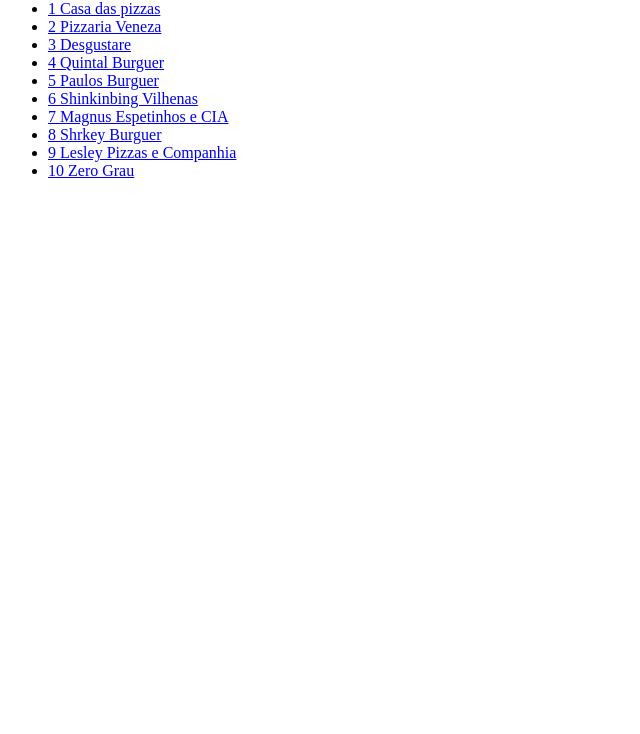
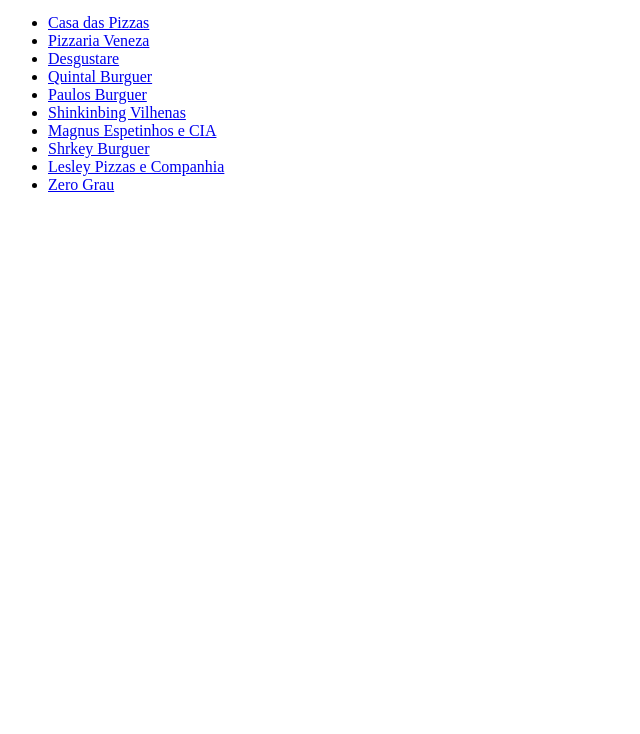
Before and after one commit to mARCOSFREITAS1/projeto1, a plain HTML site: page restaurantes.html in a window 1280 px wide. Shown: the part 66-800 px from the top of the page, without its empty margins (0-640 px from the left). Drawn offline with Linux system fonts and the light colour scheme.

Commit message:
Update restaurantes.html

```diff
--- a/restaurantes.html
+++ b/restaurantes.html
@@ -1,20 +1,22 @@
+<!DOCTYPE html>
 <html>
   <head>
+    <title>Lista de Restaurantes</title>
     <link href="styles.css" rel="stylesheet">
   </head>
   <body>
-    <h1>Lista de Restaurante</h1>
+    <h1>Lista de Restaurantes</h1>
     <ul>
-      <li><a href="https://www.southparkstudios.com.br/seasons/south-park/s6x4l8/temporada-10">1 Casa das pizzas</a></li>
-      <li><a href="https://www.southparkstudios.com.br/seasons/south-park/s6x4l8/temporada-10">2 Pizzaria Veneza</a></li>
-      <li><a href="https://www.southparkstudios.com.br/seasons/south-park/s6x4l8/temporada-10">3 Desgustare</a></li>
-      <li><a href="https://www.southparkstudios.com.br/seasons/south-park/s6x4l8/temporada-10">4 Quintal Burguer</a></li>
-      <li><a href="https://www.southparkstudios.com.br/seasons/south-park/s6x4l8/temporada-10">5 Paulos Burguer</a></li>
-      <li><a href="https://www.southparkstudios.com.br/seasons/south-park/s6x4l8/temporada-10">6 Shinkinbing Vilhenas</a></li>
-      <li><a href="https://www.southparkstudios.com.br/seasons/south-park/s6x4l8/temporada-10">7 Magnus Espetinhos e CIA</a></li>
-      <li><a href="https://www.southparkstudios.com.br/seasons/south-park/s6x4l8/temporada-10">8 Shrkey Burguer</a></li>
-      <li><a href="https://www.southparkstudios.com.br/seasons/south-park/s6x4l8/temporada-10">9 Lesley Pizzas e Companhia</a></li>
-      <li><a href="https://www.southparkstudios.com.br/seasons/south-park/s6x4l8/temporada-10">10 Zero Grau</a></li>
+      <li><a href="https://www.southparkstudios.com.br">Casa das Pizzas</a></li>
+      <li><a href="https://www.southparkstudios.com.br">Pizzaria Veneza</a></li>
+      <li><a href="https://www.southparkstudios.com.br">Desgustare</a></li>
+      <li><a href="https://www.southparkstudios.com.br">Quintal Burguer</a></li>
+      <li><a href="https://www.southparkstudios.com.br">Paulos Burguer</a></li>
+      <li><a href="https://www.southparkstudios.com.br">Shinkinbing Vilhenas</a></li>
+      <li><a href="https://www.southparkstudios.com.br">Magnus Espetinhos e CIA</a></li>
+      <li><a href="https://www.southparkstudios.com.br">Shrkey Burguer</a></li>
+      <li><a href="https://www.southparkstudios.com.br">Lesley Pizzas e Companhia</a></li>
+      <li><a href="https://www.southparkstudios.com.br">Zero Grau</a></li>
     </ul>
   </body>
 </html>
```
